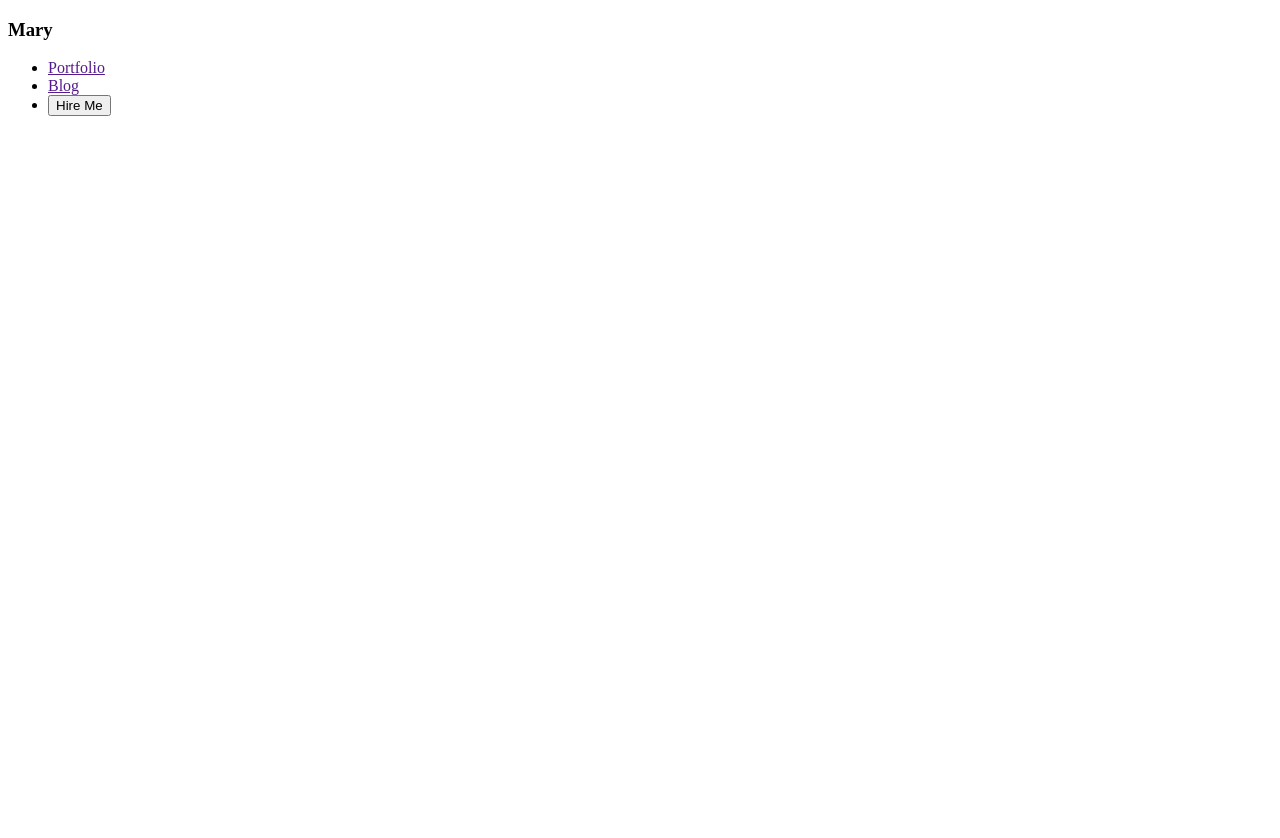
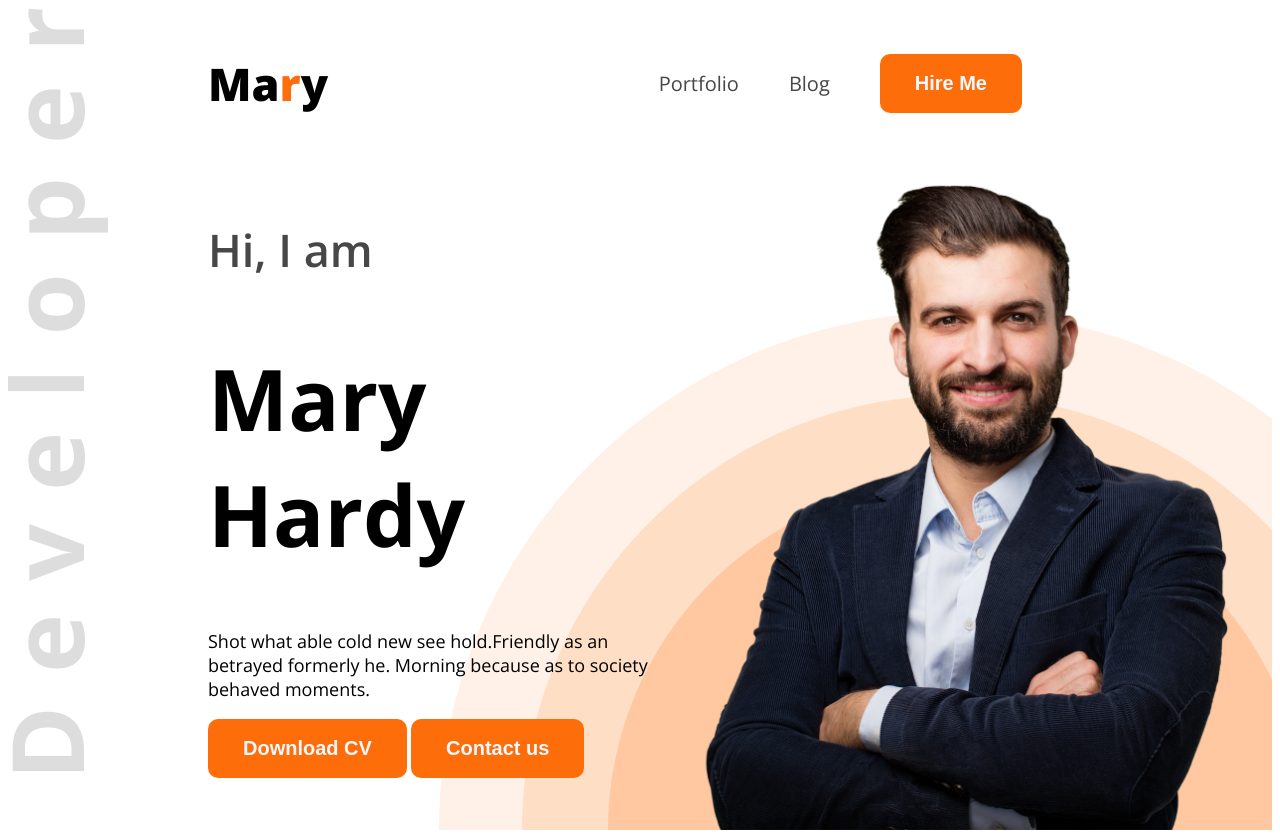
Before and after one commit to mojahidbhuyan/web-dev-portfolio, a plain HTML site: page index.html in a window 1280 px wide. Before the commit the page ends 800 px from the top, so only its background shows below. Drawn offline with nearby package versions, Linux system fonts and the light colour scheme.

Commit message:
added header section

```diff
--- a/index.html
+++ b/index.html
@@ -4,20 +4,34 @@
     <meta charset="UTF-8">
     <meta name="viewport" content="width=device-width, initial-scale=1.0">
     <title>Web Developer Portfolio</title>
+    <link rel="preconnect" href="https://fonts.googleapis.com">
+<link rel="preconnect" href="https://fonts.gstatic.com" crossorigin>
+<link href="https://fonts.googleapis.com/css2?family=Open+Sans:ital,wght@0,300..800;1,300..800&display=swap" rel="stylesheet">
+    <link rel="stylesheet" href="styles/portfolio.css">
 </head>
-<body>
-    <header>
+<body class="open-sans-normal">
+    <header class="header">
      <nav>
-        <h3>Mary</h3>
+        <h3 class="nav-title">Ma<span class="text-primary">r</span>y</h3>
         <ul>
 
-        <li><a href="">Portfolio</a></li>
-        <li><a href="">Blog</a></li>
-        <li><a href=""><button>Hire Me</button></a></li>
+        <li><a class="dark-2" href="">Portfolio</a></li>
+        <li><a class="dark-2" href="">Blog</a></li>
+        <li><a href=""><button class="btn-primary">Hire Me</button></a></li>
 
         </ul>
 
      </nav>
+     <div class="banner">
+        <div class="banner-content">
+            <h4 class="banner-greetings dark-2"> Hi, I  am</h4>
+            <h1 class="banner-title">Mary Hardy</h1>
+            <p class="banner-description">Shot what able cold new see hold.Friendly as an betrayed formerly he. Morning because as to society behaved moments.</p>
+            <button class="btn-primary">Download CV</button>
+            <button class="btn-primary">Contact us</button>
+        </div>
+        <img class="banner-profile-picture" src="images/hardy.png" alt="hardy">
+     </div>
     </header>
     <main>
 
--- /dev/null
+++ b/styles/portfolio.css
@@ -0,0 +1,91 @@
+
+.open-sans-normal {
+  font-family: "Open Sans", sans-serif;
+  font-optical-sizing: auto;
+  font-style: normal;
+  font-variation-settings:
+    "wdth" 100;
+
+}
+
+/* Font color Dark  */
+
+.dark-2{
+    color: #474747;
+}
+
+/* Share style  */
+.text-primary{
+
+    color: #FD6E0A;
+}
+/* Button Style  */
+
+.btn-primary{
+    background-color: #FD6E0A;
+    padding: 18px 35px ;
+    border-radius: 10px;
+    font-size: 20px;
+    font-weight: bold;
+    color: aliceblue;
+    border: none;
+}
+/* -------------------Header Section-------------------- */
+
+.header{
+    background-image: url(../images/developer.png), url(../images/header_bg.png);
+    background-repeat:no-repeat;
+    background-position: top left, bottom right;
+}
+
+/* Nav styles */
+nav{
+    display: flex;
+    align-items: center;
+    justify-content: space-between;
+    margin: 0px 200px;
+}
+nav ul {
+    display: flex;
+    align-items: center;
+
+}
+.nav-title{
+    font-weight: 800;
+    font-size: 45px;
+}
+
+nav ul li {
+    list-style: none;
+    margin-right: 50px;
+}
+
+nav li a{
+    text-decoration: none;
+    font-size: 20px;
+}
+
+/* ----------------------------------Banner Style ------------------------------------------------ */
+
+.banner{
+    display: flex;
+    justify-content: space-between;
+    margin: 0 35px 0 200px;
+}
+.banner-content{
+    max-width: 580px;
+}
+.banner-greetings{
+    font-size: 45px;
+    font-weight: 600;
+}
+.banner-title{
+    font-size: 85px;
+    font-weight: bold;
+}
+.banner-description{
+    font-size: 18px;
+}
+.banner-profile-picture{
+    width: 580px;
+}
```
